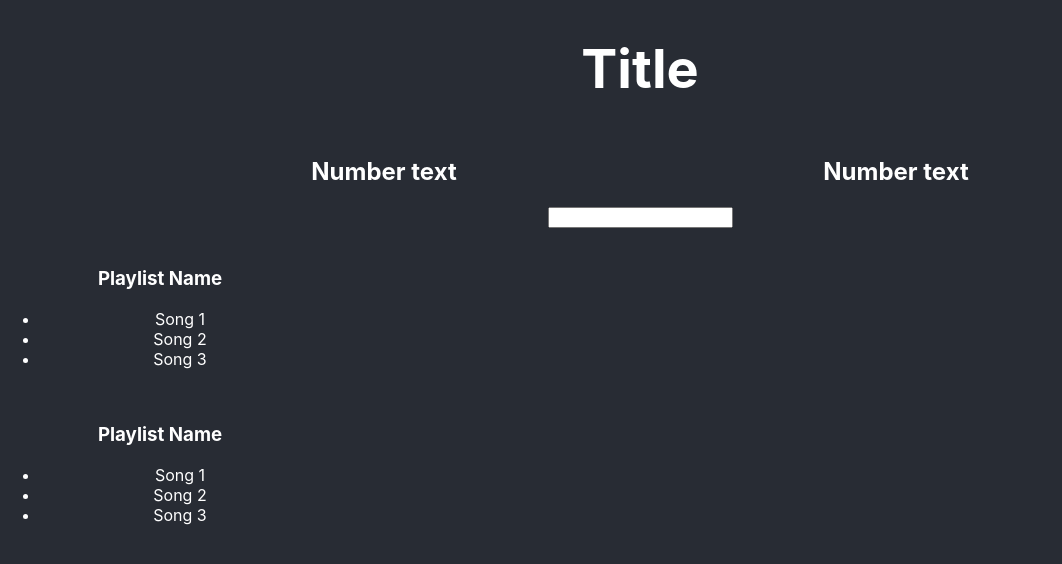
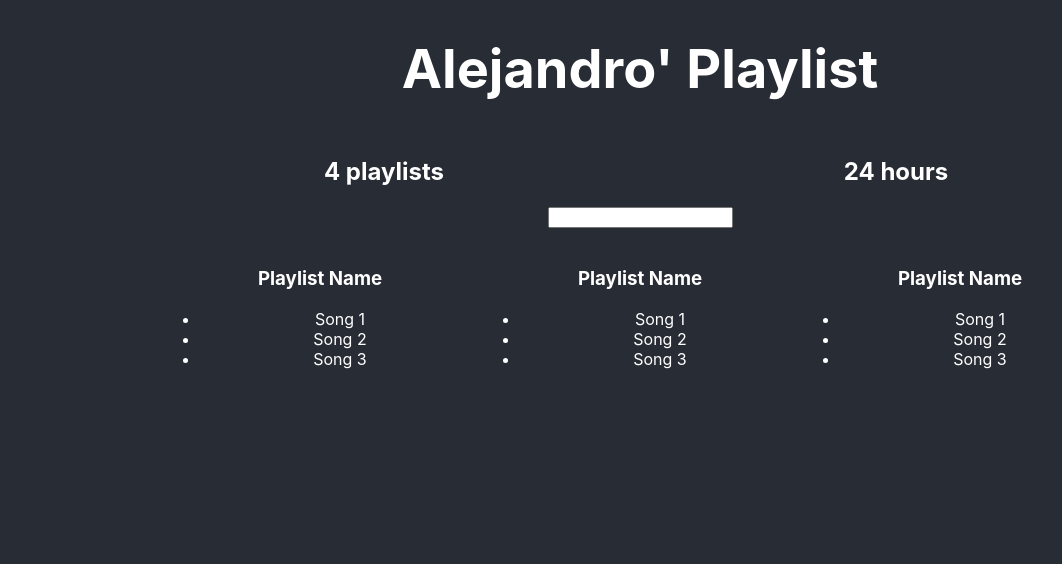
Before and after one commit to alefl10/react-spotify, a React (Create React App) app: page / in a window 1280 px wide. Shown: the top 564 px of the page, without its empty margins (0-1062 px from the left). Built offline with nearby package versions, Linux system fonts and the light colour scheme.

Commit message:
Added mocked data to components

```diff
--- a/src/App.js
+++ b/src/App.js
@@ -1,18 +1,60 @@
-/* eslint-disable react/jsx-indent-props */
-/* eslint-disable react/jsx-indent */
 import React, { Component } from 'react';
 import './App.css';
+import { all } from 'q';
 
 const defaultStyle = { color: '#fff' };
+const fakeServerData = {
+	user: {
+		name: 'Alejandro',
+		playlists: [
+			{ songs: [
+				{name: 'Beat it', duration: 2},
+				{name: 'Something', duration: 2},
+				{name: 'Another one', duration: 2},
+			]},
+			{ songs: [
+				{name: 'Young blood', duration: 2},
+				{name: 'Hello', duration: 2},
+				{name: 'Goodbye', duration: 2},
+			]},
+			{ songs: [
+				{name: 'Here', duration: 2},
+				{name: 'Nowhere', duration: 2},
+				{name: 'There', duration: 2},
+			]},
+			{ songs: [
+				{name: 'Yeah!', duration: 2},
+				{name: 'Nope', duration: 2},
+				{name: 'Maybe', duration: 2},
+			]},
+		],
+	},
+};
 
-class Aggregate extends Component {
+class PlaylistCounter extends Component {
 	render() {
 		return (
 			<div
 				style={{ width: '40%', display: 'inline-block' }}
 				className="aggregate"
 			>
-				<h2 style={{ ...defaultStyle }}>Number text</h2>
+				<h2 style={{ ...defaultStyle }}>{this.props.playlists.length} playlists</h2>
+			</div>
+		);
+	}
+}
+
+class HoursCounter extends Component {
+	render() {
+		const allSongs = this.props.playlists.reduce((songsArray, playlist) => songsArray.concat(playlist.songs), []);
+		const totalDuration = allSongs.reduce((sum, song) => sum + song.duration, 0)
+		console.log(allSongs);
+		return (
+			<div
+				style={{ width: '40%', display: 'inline-block' }}
+				className="aggregate"
+			>
+				<h2 style={{ ...defaultStyle }}>{totalDuration} hours</h2>
 			</div>
 		);
 	}
@@ -32,7 +74,7 @@ class Filter extends Component {
 class Playlist extends Component {
 	render() {
 		return (
-			<div style={{ ...defaultStyle, width: '25%' }}>
+			<div style={{ ...defaultStyle, width: '25%', display: 'inline-block' }}>
 				<img src="" alt="" />
 				<h3>Playlist Name</h3>
 				<ul>
@@ -52,17 +94,38 @@ class Playlist extends Component {
 }
 
 
-function App() {
+class App extends Component {
+	constructor() {
+		super();
+		this.state = { serverData: undefined };
+	}
+
+	componentDidMount() {
+		setTimeout(() => {
+			this.setState({ serverData: fakeServerData });
+		}, 2000);
+	}
+
+	render() {
 		return (
 			<div className="App">
-			<h1 style={{...defaultStyle, fontSize: '54px' }}>Title</h1>
-			<Aggregate />
-			<Aggregate />
+				{this.state.serverData ?
+				<div>
+					<h1 style={{ ...defaultStyle, fontSize: '54px' }}>
+					{this.state.serverData.user.name}' Playlist
+					</h1>
+					<PlaylistCounter playlists={this.state.serverData && this.state.serverData.user.playlists} />
+					<HoursCounter playlists={this.state.serverData && this.state.serverData.user.playlists}/>
 					<Filter />
 					<Playlist />
 					<Playlist />
+					<Playlist />
+				</div>
+				: <h1 style={defaultStyle}>Loading...</h1>
+				}
 			</div>
 		);
 	}
+}
 
 export default App;
```
Also changed, not shown: .eslintrc.js (deleted), 1 other file (tests, documents, lock files or other folders). Lines whose indentation alone changed are shown as unchanged.
